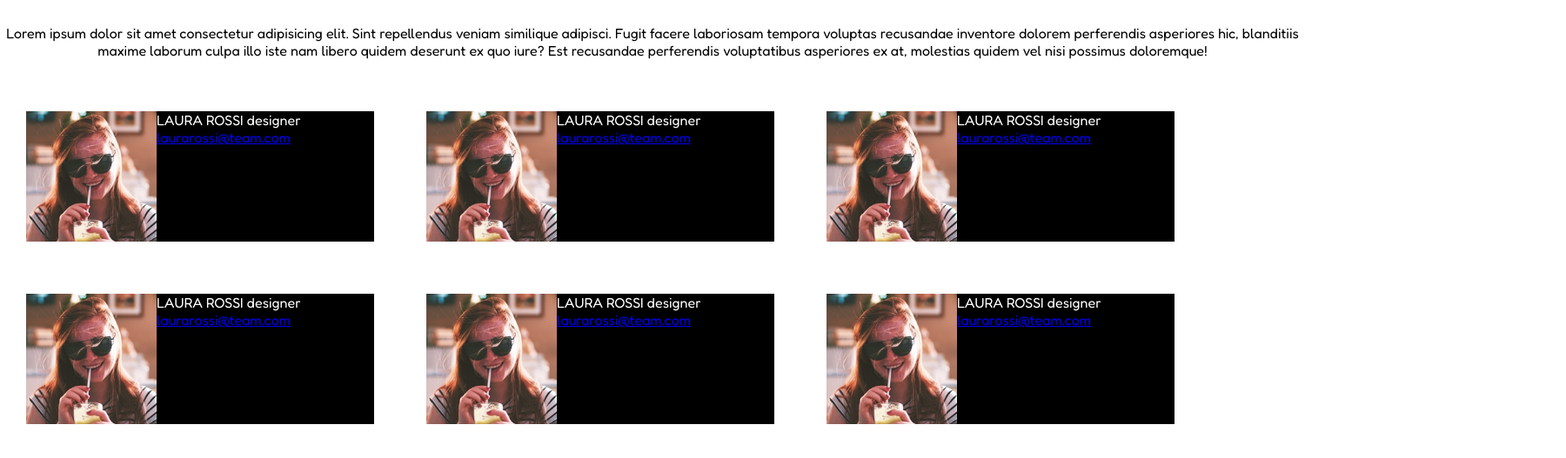
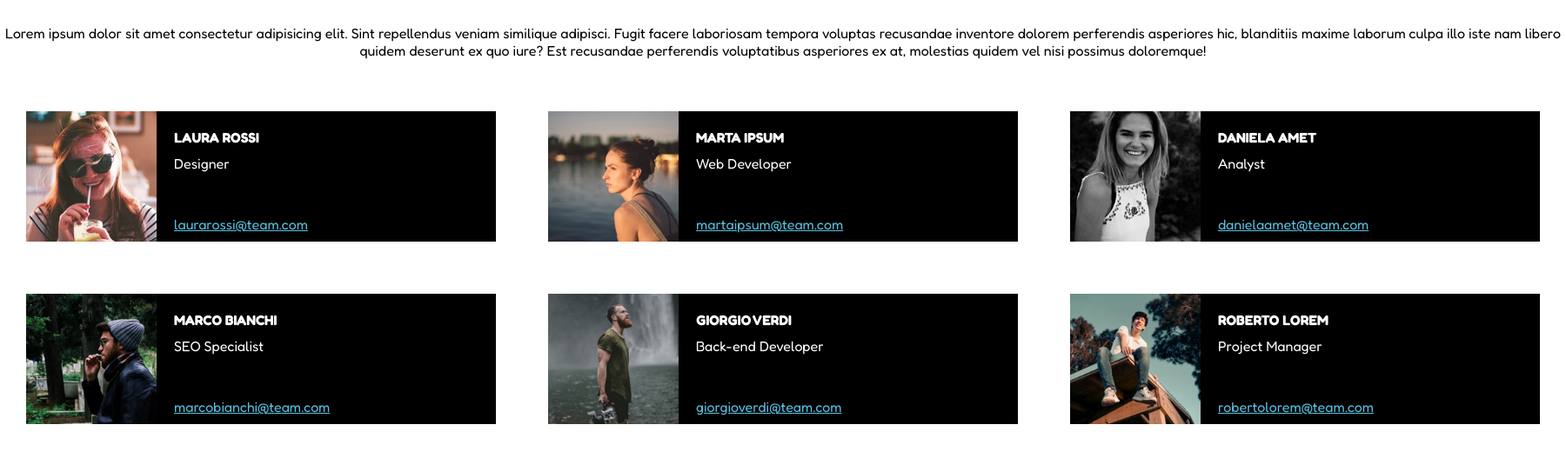
Before and after one commit to Idedav/html-css-float-cards, a plain HTML site: page index.html in a window 1280 px wide. Shown: the part 111-638 px from the top of the page at 87% size, 1800 px wide, since content can reach past the window. Drawn offline with Linux system fonts and the light colour scheme.

Commit message:
finish badges

```diff
--- a/css/style.css
+++ b/css/style.css
@@ -6,7 +6,7 @@
 
 body{
     font-family: 'Fredoka', sans-serif;
-    width: 1500px;
+    width: 1800px;
     margin: auto;
 }
 
@@ -34,19 +34,38 @@ section .text{
     padding-bottom: 30px;
 }
 
+.badges{
+    width: 1800px;
+}
 
 .badge{
-    width:400px;
+    width: calc(100%/3 - 60px);
     background-color: black;
     margin: 30px;
     float: left;
 }
 
-.badge span{
-    color: white;
-}
 
 .badge img{
     width: 150px;
     float: left;
 }
+
+.badge span{
+    color: white;
+    padding-left: 20px;
+}
+
+.name{
+    font-weight: bold;
+    padding-top: 20px;
+}
+
+.job{
+    padding-top: 10px;
+    padding-bottom: 50px;
+}
+ .email{
+    color: #58C1E1;
+    padding-left: 20px;
+ }
--- a/index.html
+++ b/index.html
@@ -32,44 +32,68 @@
 
             <div class="badge">
                 <img src="img/female1.png" alt="">
-                <span>LAURA ROSSI</span>
-                <span>designer</span>
-                <a href="#">laurarossi@team.com</a>
+                <div class="name">
+                    <span>LAURA ROSSI</span>
+                </div>
+                <div class="job">
+                    <span>Designer</span>
+                </div>
+                <a href="#" class="email">laurarossi@team.com</a>
             </div>
 
             <div class="badge">
-                <img src="img/female1.png" alt="">
-                <span>LAURA ROSSI</span>
-                <span>designer</span>
-                <a href="#">laurarossi@team.com</a>
+                <img src="img/female2.png" alt="">
+                <div class="name">
+                    <span>MARTA IPSUM</span>
+                </div>
+                <div class="job">
+                    <span>Web Developer</span>
+                </div>
+                <a href="#" class="email">martaipsum@team.com</a>
             </div>
 
             <div class="badge">
-                <img src="img/female1.png" alt="">
-                <span>LAURA ROSSI</span>
-                <span>designer</span>
-                <a href="#">laurarossi@team.com</a>
+                <img src="img/female3.png" alt="">
+                <div class="name">
+                    <span>DANIELA AMET</span>
+                </div>
+                <div class="job">
+                    <span>Analyst</span>
+                </div>
+                <a href="#" class="email">danielaamet@team.com</a>
             </div>
 
             <div class="badge">
-                <img src="img/female1.png" alt="">
-                <span>LAURA ROSSI</span>
-                <span>designer</span>
-                <a href="#">laurarossi@team.com</a>
+                <img src="img/male1.png" alt="">
+                <div class="name">
+                    <span>MARCO BIANCHI</span>
+                </div>
+                <div class="job">
+                    <span>SEO Specialist</span>
+                </div>
+                <a href="#" class="email">marcobianchi@team.com</a>
             </div>
 
             <div class="badge">
-                <img src="img/female1.png" alt="">
-                <span>LAURA ROSSI</span>
-                <span>designer</span>
-                <a href="#">laurarossi@team.com</a>
+                <img src="img/male2.png" alt="">
+                <div class="name">
+                    <span>GIORGIO VERDI</span>
+                </div>
+                <div class="job">
+                    <span>Back-end Developer</span>
+                </div>
+                <a href="#" class="email">giorgioverdi@team.com</a>
             </div>
 
             <div class="badge">
-                <img src="img/female1.png" alt="">
-                <span>LAURA ROSSI</span>
-                <span>designer</span>
-                <a href="#">laurarossi@team.com</a>
+                <img src="img/male3.png" alt="">
+                <div class="name">
+                    <span>ROBERTO LOREM</span>
+                </div>
+                <div class="job">
+                    <span>Project Manager</span>
+                </div>
+                <a href="#" class="email">robertolorem@team.com</a>
             </div>
 
 
```
